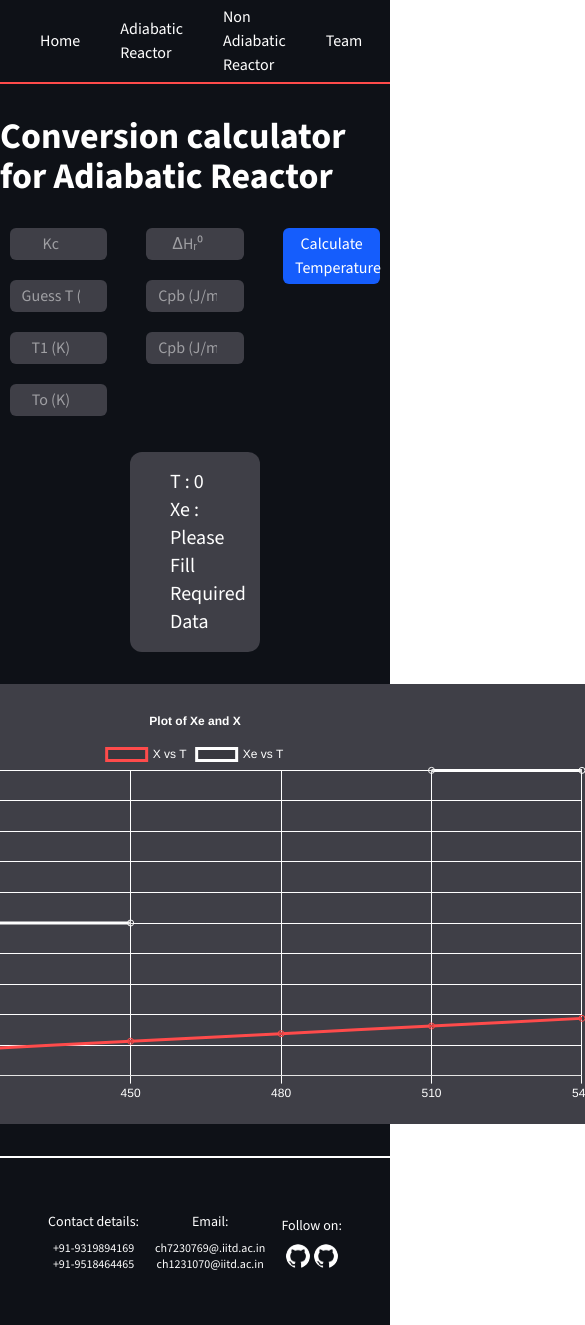
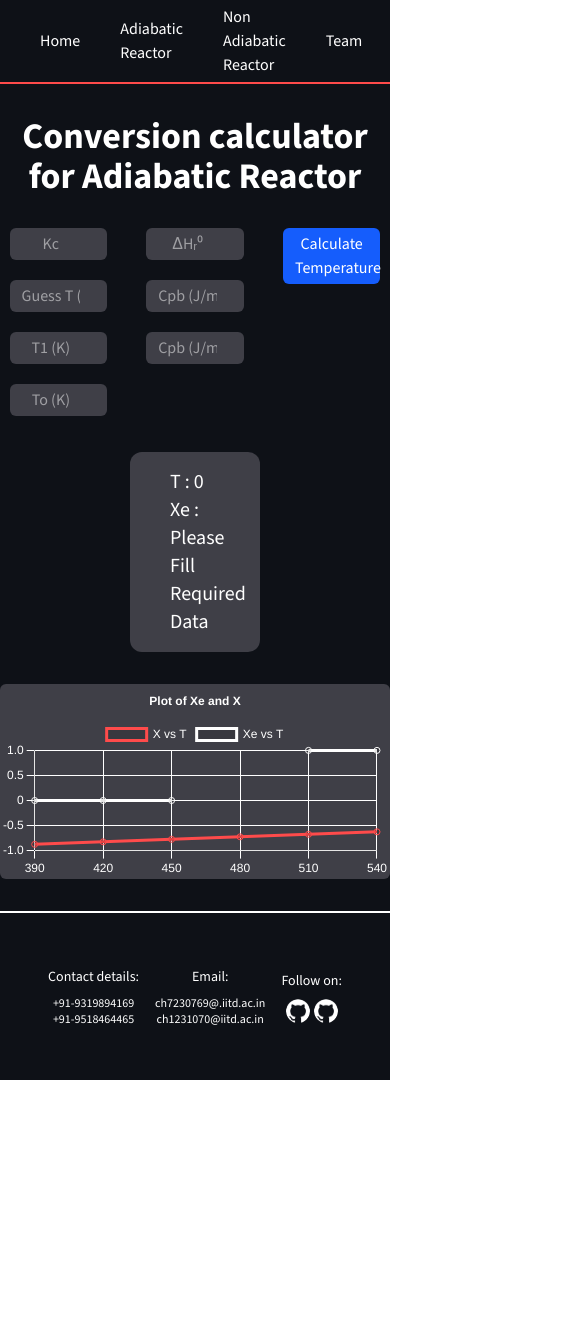
Before and after one commit to Shobhit-2510/CLL_122_Project, a Next.js app: page /adiabatic in a window 390 px wide. Shown: the top 1325 px of the page, 585 px wide, since content can reach past the window. After the commit the page ends 1080 px from the top, so only its background shows below. Built offline with nearby package versions, Linux system fonts and the light colour scheme.

Commit message:
added responsive on graph

```diff
--- a/app/adiabatic/page.js
+++ b/app/adiabatic/page.js
@@ -69,7 +69,7 @@ const Adiabatic = () => {
   return (
     <>
       <div className="flex flex-col items-center bg-[rgb(14,17,23)] h-fit gap-8 py-8 text-white">
-        <div className="text-4xl font-extrabold">
+        <div className="text-4xl font-extrabold mx-2 text-center">
           Conversion calculator for Adiabatic Reactor
         </div>
 
@@ -144,7 +144,7 @@ const Adiabatic = () => {
             {Conversion(T) > 0 ? Conversion(T) : "Please Fill Required Data"}
           </div>
         </div>
-        <div className="full bg-zinc-700 rounded-3xl p-5">
+        <div className="md:w-fit w-full flex items-center justify-center bg-zinc-700 rounded-md md:rounded-3xl md:p-5">
           <Graph
             Kc={Kc}
             T={T - 50}
--- a/app/components/Graph.js
+++ b/app/components/Graph.js
@@ -108,11 +108,11 @@ export default function Graph({ Kc, T, T1, Cpa, Cpb, dHro, To }) {
     },
   };
 
-
   return (
-    <div style={{ width: "800px", height: "" }}>
-      {" "}
-      {/* Adjust size here */}
+    <div
+      // style={{ width: "800px", height: "" }}
+      className="w-[100%] md:w-[800px] flex flex-col items-center"
+    >
       <Line data={data} options={options} />
     </div>
   );
```
